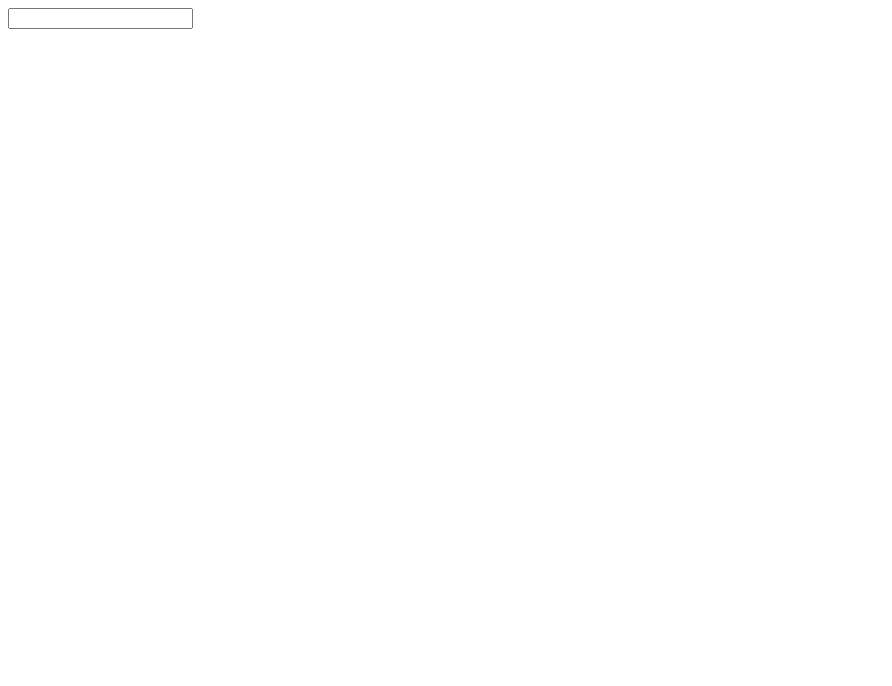
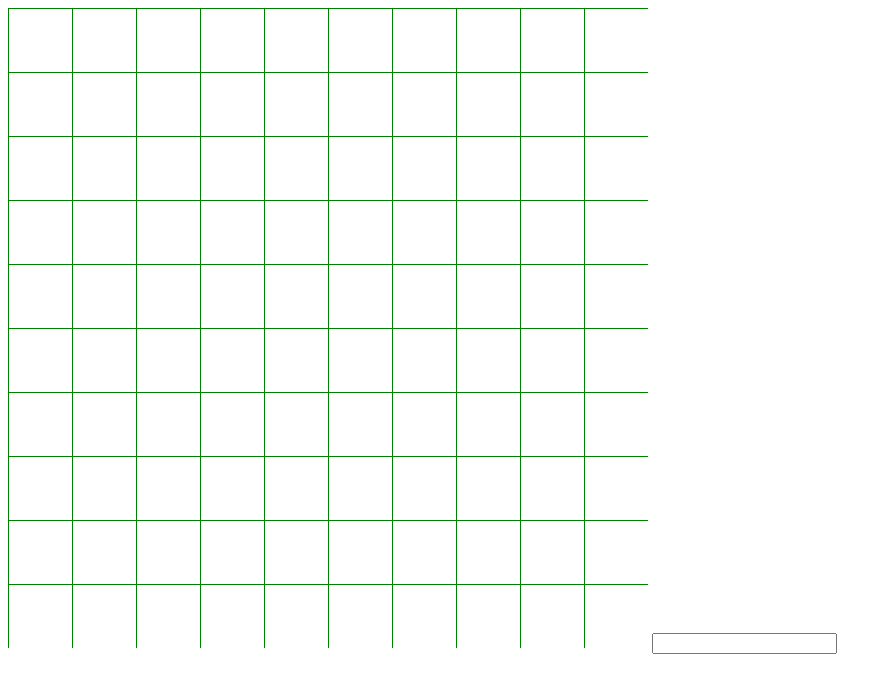
Before and after one commit to kir-dev/fontero, a plain HTML site: page index.html in a window 1280 px wide. Shown: the whole page, without its empty margins (0-892 px from the left). Drawn offline with Linux system fonts and the light colour scheme.

Commit message:
Add display

```diff
--- a/index.html
+++ b/index.html
@@ -5,8 +5,19 @@
     <meta charset="utf-8">
     <script src="assets/js/jquery-3.2.1.min.js"></script>
     <script src="parser.js"></script>
+    <script src="model/player.js"></script>
+    <script src="views/display.js"></script>
 </head>
 <body>
+<script>
+    $(document).ready(function(){
+        Display.setPlayer(Player);
+        Display.draw();
+    });
+</script>
+    <canvas id="playcanvas" width="640" height="640">
+
+    </canvas>
     <input type="text" id="code" onfocusout="parse()">
 </body>
 </html>
--- /dev/null
+++ b/views/display.js
@@ -0,0 +1,50 @@
+var Display = (function() {
+
+  var module = {};
+
+  var player = [];
+
+  module.setPlayer = function (message) {
+    player = message;
+  }
+
+  module.draw = function (){
+    var canvas = document.getElementById('playcanvas');
+    var context = canvas.getContext('2d');
+
+    context.clearRect(0, 0, canvas.width, canvas.height);
+
+    context.beginPath();
+    context.strokeStyle = "green";
+
+    // draw vertical lines
+    for (var x = 0; x <= canvas.width; x += 64) {
+      context.moveTo( 0.5 + x, 0);
+      context.lineTo( 0.5 + x, canvas.height);
+    }
+
+    // draw horizontal lines
+    for (var y = 0; y <= canvas.height; y += 64) {
+        context.moveTo( 0.5, 0.5 + y);
+        context.lineTo( canvas.width, 0.5 + y);
+    }
+
+    context.stroke();
+
+    // draw player
+//    context.drawImage('', player.x, player.y);
+
+  }
+/*
+  function cacheImage(name, tile) {
+    var imageObj = new Image();
+    imageObj.src = 'assets/images/' + tile + '.svg';
+    imageObj.onload = function() {
+      imageCache[name] = imageObj;
+    };
+  }
+
+  cacheImage('player','mummy_character')
+*/
+  return module;
+})();
```
